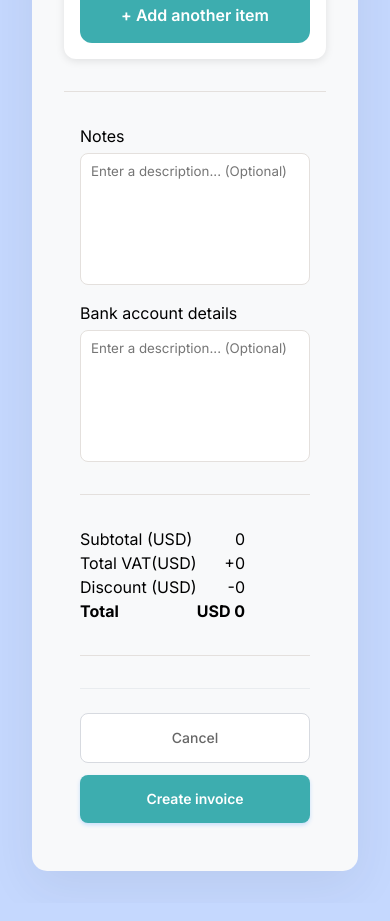
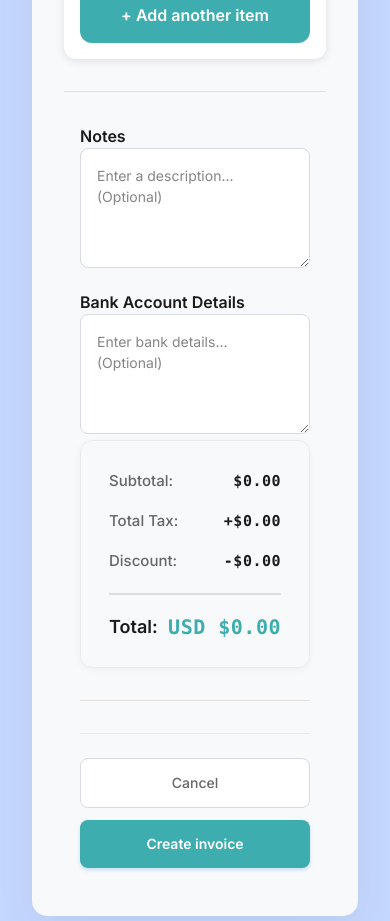
Before and after one commit to Gresham24/Invoice-Creator-App, a React (Vite) app: page / in a window 390 px wide. Shown: the part 1500-2421 px from the top of the page. Built offline with nearby package versions, Linux system fonts and the light colour scheme; what @react-pdf/renderer would draw is missing.

Commit message:
styled mobile footer

```diff
--- a/src/components/Form/FormFooter.jsx
+++ b/src/components/Form/FormFooter.jsx
@@ -16,6 +16,7 @@ import {
     StyledSummaryCard,
     StyledSummaryRow,
     StyledMobileSummarySection,
+    StyledMobileSummaryCard,
 } from "../../styles/Form.styles";
 
 const FormFooter = () => {
@@ -32,7 +33,7 @@ const FormFooter = () => {
 
     return (
         <StyledFormFooter>
-            {/* Desktop Summary Layout */}
+            {/* Desktop & Mobile Summary Layout (identical markup, responsive via CSS) */}
             <StyledSummarySection>
                 <StyledNotesSection>
                     <div>
@@ -73,61 +74,46 @@ const FormFooter = () => {
                 </StyledSummaryCard>
             </StyledSummarySection>
 
-            {/* Mobile Fallback Layout */}
+            {/* Mobile: Only show summary card and notes, stacked vertically */}
             <StyledMobileSummarySection>
-                <StyledExtraDetails>
-                    <StyledInput>
-                        <label htmlFor="notes">Notes</label>
-                        <textarea
+                <StyledNotesSection>
+                    <div>
+                        <StyledNotesTitle>Notes</StyledNotesTitle>
+                        <StyledNotesInput
                             {...notesField}
                             onChange={handleChange}
-                            cols="30"
-                            rows="5"
                             placeholder="Enter a description... (Optional)"
                         />
-                    </StyledInput>
-                    <StyledInput>
-                        <label htmlFor="bankDetails">Bank account details</label>
-                        <textarea
+                    </div>
+                    <div>
+                        <StyledNotesTitle>Bank Account Details</StyledNotesTitle>
+                        <StyledNotesInput
                             {...bankDetailsField}
                             onChange={handleChange}
-                            cols="30"
-                            rows="5"
-                            placeholder="Enter a description... (Optional)"
+                            placeholder="Enter bank details... (Optional)"
                         />
-                    </StyledInput>
-                </StyledExtraDetails>
-
-                <hr />
-
-                <StyledCostSummaries>
-                    <div>
-                        <p>
-                            Subtotal <span>(USD)</span>
-                        </p>
-                        <p>
-                            Total VAT<span>(USD)</span>
-                        </p>
-                        <p>
-                            Discount <span>(USD)</span>
-                        </p>
-                        <p>
-                            <b>Total</b>
-                        </p>
                     </div>
-                    <StyledCostSummaryAmounts>
-                        <p>{totals.subtotal}</p>
-                        <p>+{totals.tax}</p>
-                        <p>-{totals.discount}</p>
-                        <p>
-                            <b>
-                                <span>USD</span> {totals.total}
-                            </b>
-                        </p>
-                    </StyledCostSummaryAmounts>
-                </StyledCostSummaries>
-                <hr />
+                </StyledNotesSection>
+                <StyledSummaryCard>
+                    <StyledSummaryRow>
+                        <span>Subtotal:</span>
+                        <span>${(totals.subtotal || 0).toFixed(2)}</span>
+                    </StyledSummaryRow>
+                    <StyledSummaryRow>
+                        <span>Total Tax:</span>
+                        <span>+${(totals.tax || 0).toFixed(2)}</span>
+                    </StyledSummaryRow>
+                    <StyledSummaryRow>
+                        <span>Discount:</span>
+                        <span>-${(totals.discount || 0).toFixed(2)}</span>
+                    </StyledSummaryRow>
+                    <StyledSummaryRow className="total">
+                        <span>Total:</span>
+                        <span>USD ${(totals.total || 0).toFixed(2)}</span>
+                    </StyledSummaryRow>
+                </StyledSummaryCard>
             </StyledMobileSummarySection>
+            <hr />
 
             <StyledFormActionButtons>
                 <StyledCancelButton>Cancel</StyledCancelButton>
--- a/src/styles/Form.styles.js
+++ b/src/styles/Form.styles.js
@@ -447,14 +447,12 @@ export const StyledFormFooter = styled.div`
 
 export const StyledCostSummaries = styled.div`
     display: flex;
-    /* justify-content: flex-end; */
     & div {
         display: flex;
         flex-direction: column;
     }
 
     @media (max-width: 768px) {
-        /* flex-direction: column; */
         align-items: flex-end;
     }
 `;
@@ -507,6 +505,11 @@ export const StyledNotesSection = styled.div`
     display: grid;
     grid-template-rows: auto 1fr;
     gap: 24px;
+    @media (max-width: 768px) {
+        display: flex;
+        flex-direction: column;
+        gap: 16px;
+    }
 `;
 
 export const StyledNotesTitle = styled.h4`
@@ -526,6 +529,8 @@ export const StyledNotesInput = styled.textarea`
     min-height: 120px;
     background: white;
     transition: all 0.2s ease;
+    width: 100%;
+    max-width: 100%;
 
     &:focus {
         outline: none;
@@ -778,7 +783,7 @@ export const StyledDetailsGrid = styled.div`
     gap: 12px;
     margin-bottom: 12px;
 
-    @media (max-width: 480px) {
+    @media (max-width: 580px) {
         grid-template-columns: 1fr;
     }
 `;
@@ -909,3 +914,17 @@ export const StyledItemsSection = styled.div`
         padding: 16px;
     }
 `;
+
+export const StyledMobileSummaryCard = styled.div`
+    background: #f8f9fa;
+    border-radius: 12px;
+    padding: 28px;
+    border: 1px solid #e9ecef;
+    box-shadow: 0 2px 8px rgba(0, 0, 0, 0.04);
+    position: static;
+    margin-bottom: 16px;
+    display: none;
+    @media (max-width: 768px) {
+        display: block;
+    }
+`;
```
